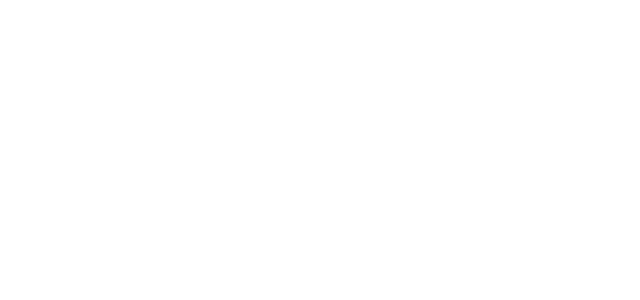
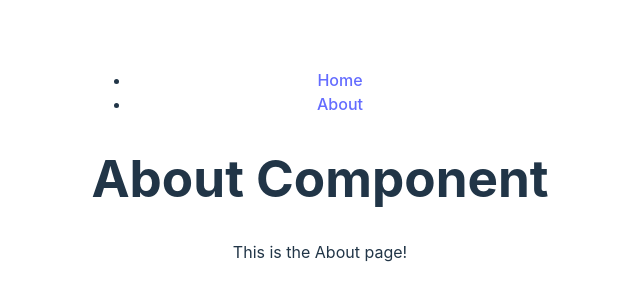
Before and after one commit to euphaustus/spa-app, a React (Vite) app: page /about in a window 1280 px wide. Before the commit this address had no page. Shown: the part 234-534 px from the top of the page, without its empty margins (320-960 px from the left). Built offline with nearby package versions, Linux system fonts and the light colour scheme.

Commit message:
Add proper routing
app now has simple nav bar, with two pages

```diff
--- a/src/App.jsx
+++ b/src/App.jsx
@@ -1,22 +1,35 @@
+import React from 'react';
 
-
-import './App.css'
-import { Routes, Route} from 'react-router-dom'
-
-import Home from './pages/Home'
+import { BrowserRouter, Link, Routes, Route } from 'react-router-dom';
+import './app.css';
+import Home from './pages/Home';
+import About from './pages/About';
 
 
 function App() {
 
 
   return (
-    <>
-      <Routes>
-        <Route path="/" element={<Home />} />
-      </Routes>
+    <BrowserRouter>
+      <div>
+        <nav>
+          <ul>
+            <li>
+              <Link to="/">Home</Link>
+            </li>
+            <li>
+              <Link to="/about">About</Link>
+            </li>
+          </ul>
+        </nav>
 
+        <Routes>
+          <Route exact path="/" element={<Home/>} />
+          <Route path="/about" element={<About/>} />
+        </Routes>
 
-    </>
+      </div>
+    </BrowserRouter>
   )
 }
 
--- a/src/main.jsx
+++ b/src/main.jsx
@@ -5,13 +5,8 @@
 
 import { BrowserRouter } from 'react-router-dom'
 
-
-
 createRoot(document.getElementById('root')).render(
   <StrictMode>
-    <BrowserRouter>
-      <App />
-    </BrowserRouter>
-
-  </StrictMode>,
-)
+    <App />
+  </StrictMode>
+);
--- /dev/null
+++ b/src/pages/About.jsx
@@ -0,0 +1,12 @@
+import React from 'react';
+
+const About = () => {
+  return (
+    <div>
+      <h1>About Component</h1>
+      <p>This is the About page!</p>
+    </div>
+  );
+};
+
+export default About;
--- a/src/pages/Home.jsx
+++ b/src/pages/Home.jsx
@@ -1,34 +1,14 @@
-import reactLogo from '../assets/react.svg'
-import viteLogo from '../../public/vite.svg'
-import { useState } from 'react'
+import React from 'react';
+
 
 const Home = () => {
 
-    const [count, setCount] = useState(0)
 
     return (
-        <>
-    <div>
-        <a href="https://vite.dev" target="_blank">
-            <img src={viteLogo} className="logo" alt="Vite logo" />
-        </a>
-        <a href="https://react.dev" target="_blank">
-            <img src={reactLogo} className="logo react" alt="React logo" />
-        </a>
-    </div>
-    <h1>Vite + React</h1>
-    <div className="card">
-        <button onClick={() => setCount((count) => count + 1)}>
-        count is {count}
-        </button>
-        <p>
-            Edit <code>src/App.jsx</code> and save to test HMR
-        </p>
-    </div>
-    <p className="read-the-docs">
-        Click on the Vite and React logos to learn more
-    </p>
-</>
+        <div>
+            <h1>Home Component</h1>
+            <p>Welcome to the Home page!</p>
+        </div>
     );
 };
 
```
Also changed, not shown: 4 other files (tests, documents, lock files or other folders).
